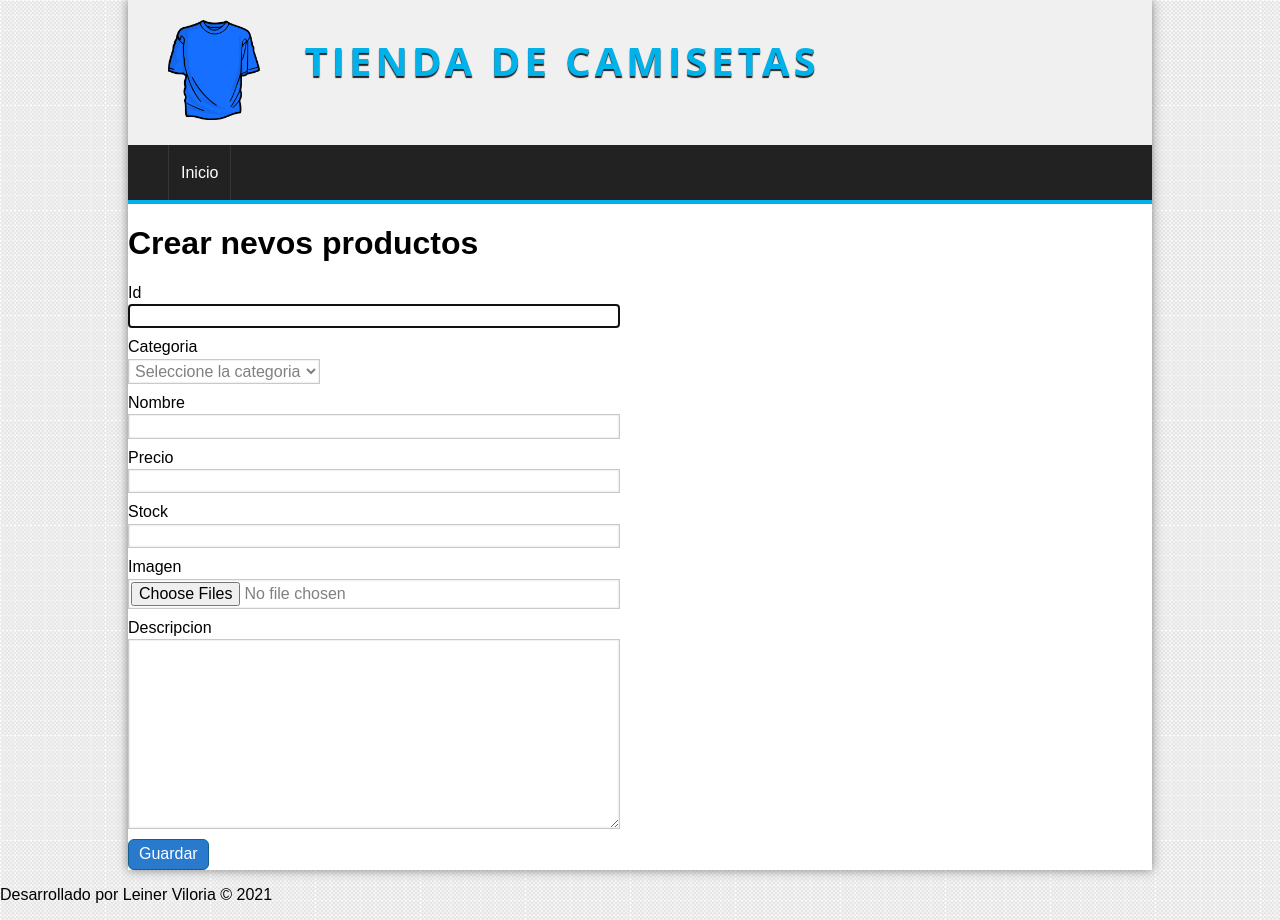
After one commit to LeinerViloria/tienda, a PHP site: template views/products/Create.php in a window 1280 px wide. The commit adds this page. Run offline with PHP 8.4, Linux system fonts and the light colour scheme; the template is opened without the code that fills it, so the values that code supplies are empty; some libraries are stand-ins or nearby versions.

Commit message:
Formulario para crear productos

```diff
--- a/assets/css/styles.css
+++ b/assets/css/styles.css
@@ -210,6 +210,14 @@ body .container footer {
   border-top: 4px solid #01B1EA;
 }
 
+body .container .form_container {
+  width: 50%;
+}
+
+body .container form textarea {
+  resize: vertical;
+}
+
 body .container form label,
 body .container form input[type="button"],
 body .container form input[type="submit"],
@@ -220,16 +228,20 @@ body .container form button {
 
 body .container form label,
 body .container form input[type="text"],
+body .container form input[type="number"],
 body .container form input[type="password"],
 body .container form input[type="email"],
-body .container form input[type="file"] {
+body .container form input[type="file"],
+body .container form textarea {
   display: block;
   width: 95%;
   margin-top: 2px;
   margin-bottom: 2px;
 }
 
+body .container form textarea,
 body .container form input[type="text"],
+body .container form input[type="number"],
 body .container form input[type="password"],
 body .container form input[type="email"],
 body .container form input[type="file"],
@@ -244,7 +256,9 @@ body .container form select {
   transition: all 300ms;
 }
 
+body .container form textarea:focus,
 body .container form input[type="text"]:focus,
+body .container form input[type="number"]:focus,
 body .container form input[type="password"]:focus,
 body .container form input[type="email"]:focus,
 body .container form input[type="file"]:focus {
--- a/assets/css/styles.scss
+++ b/assets/css/styles.scss
@@ -223,7 +223,13 @@ body{
         }
 
         //Formularios
+        .form_container{
+            width: 50%;
+        }
         form{
+            textarea{
+                resize: vertical;
+            }
 
             label,
             input[type="button"],
@@ -235,16 +241,20 @@ body{
 
             label,
             input[type="text"],
+            input[type="number"],
             input[type="password"],
             input[type="email"],
-            input[type="file"]{
+            input[type="file"],
+            textarea{
                 display: block;
                 width: 95%;
                 margin-top: 2px;
                 margin-bottom: 2px;
             }
 
+            textarea,
             input[type="text"],
+            input[type="number"],
             input[type="password"],
             input[type="email"],
             input[type="file"],
@@ -257,7 +267,9 @@ body{
                 transition: all 300ms;
             }
 
+            textarea:focus,
             input[type="text"]:focus,
+            input[type="number"]:focus,
             input[type="password"]:focus,
             input[type="email"]:focus,
             input[type="file"]:focus{
--- a/models/category.php
+++ b/models/category.php
@@ -14,7 +14,7 @@ class category{
         return $this->id;
     }
 
-    public function set($id){
+    public function setId($id){
         $this->id=$id;
     }
 
--- a/views/layouts/sidebar.php
+++ b/views/layouts/sidebar.php
@@ -15,7 +15,7 @@
         <ul>
             <?php if(isset($_SESSION['admin'])): ?>
             <li><a href="<?=base_url?>category/index">Gestionar categorias</a></li>
-            <li><a href="#">Gestionar productos</a></li>
+            <li><a href="<?=base_url?>product/process">Gestionar productos</a></li>
             <li><a href="#">Gestionar pedidos</a></li>
             <?php endif; ?>
             <?php if(isset($_SESSION['identity'])): ?>
--- /dev/null
+++ b/views/products/Create.php
@@ -0,0 +1,28 @@
+<h1>Crear nevos productos</h1>
+
+<div class="form_container">
+    <form action="<?= base_url ?>product/save" method="post" enctype="multipart/form-data">
+        <label for="id">Id</label>
+        <input type="text" name="id" autofocus required>
+        <label for="category">Categoria</label>
+        <select name="category" id="category" required>
+            <option value="">Seleccione la categoria</option>
+            <?php if (!empty($categories)) : ?>
+                <?php foreach ($categories as $item => $cat) : ?>
+                    <option value="<?= $item ?>"><?= $cat ?></option>
+                <?php endforeach; ?>
+            <?php endif; ?>
+        </select>
+        <label for="name">Nombre</label>
+        <input type="text" name="nombre" required>
+        <label for="price">Precio</label>
+        <input type="number" name="price" id="price" required minlength="4" min="0">
+        <label for="stock">Stock</label>
+        <input type="number" name="stock" id="stock" required minlength="1" min="0">
+        <label for="image">Imagen</label>
+        <input type="file" name="image[]" id="image" multiple="multiple" accept="image/*">
+        <label for="descripcion">Descripcion</label>
+        <textarea name="descripcion" id="descripcion" cols="30" rows="10" required></textarea>
+        <button type="submit">Guardar</button>
+    </form>
+</div>
```
Also changed, not shown: controllers/ProductController.php (+27 -1 lines), models/product.php (added, +88 -0 lines), views/products/Process.php (added, +32 -0 lines), 1 other file.
